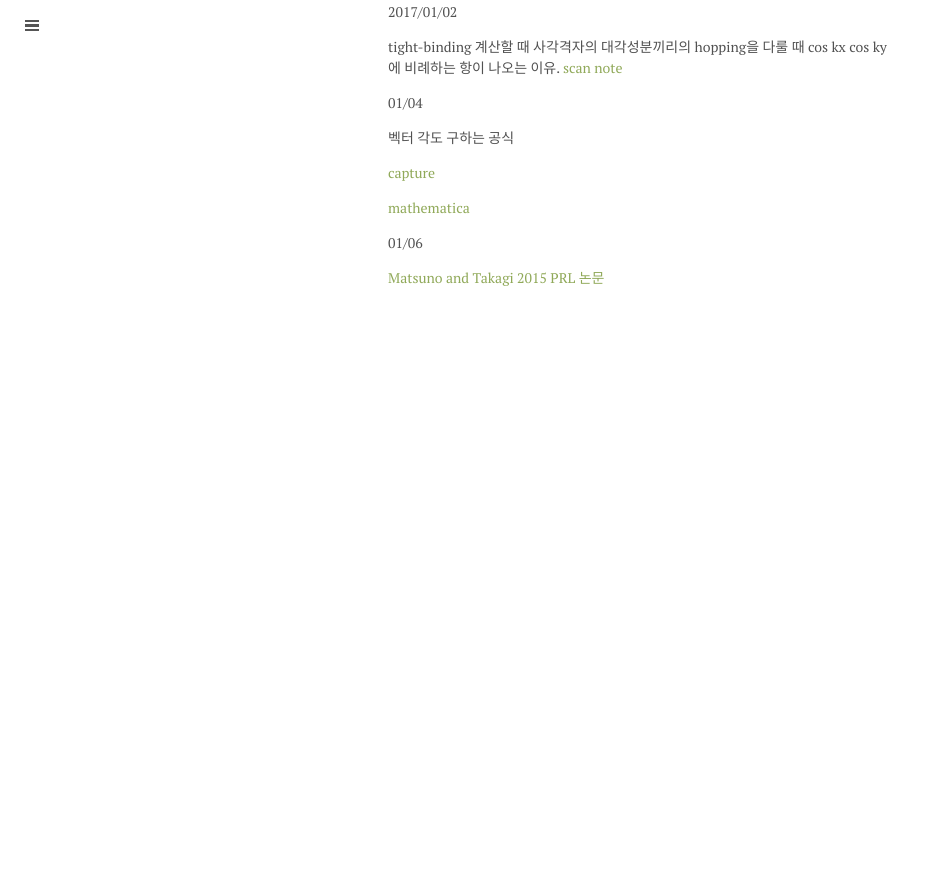
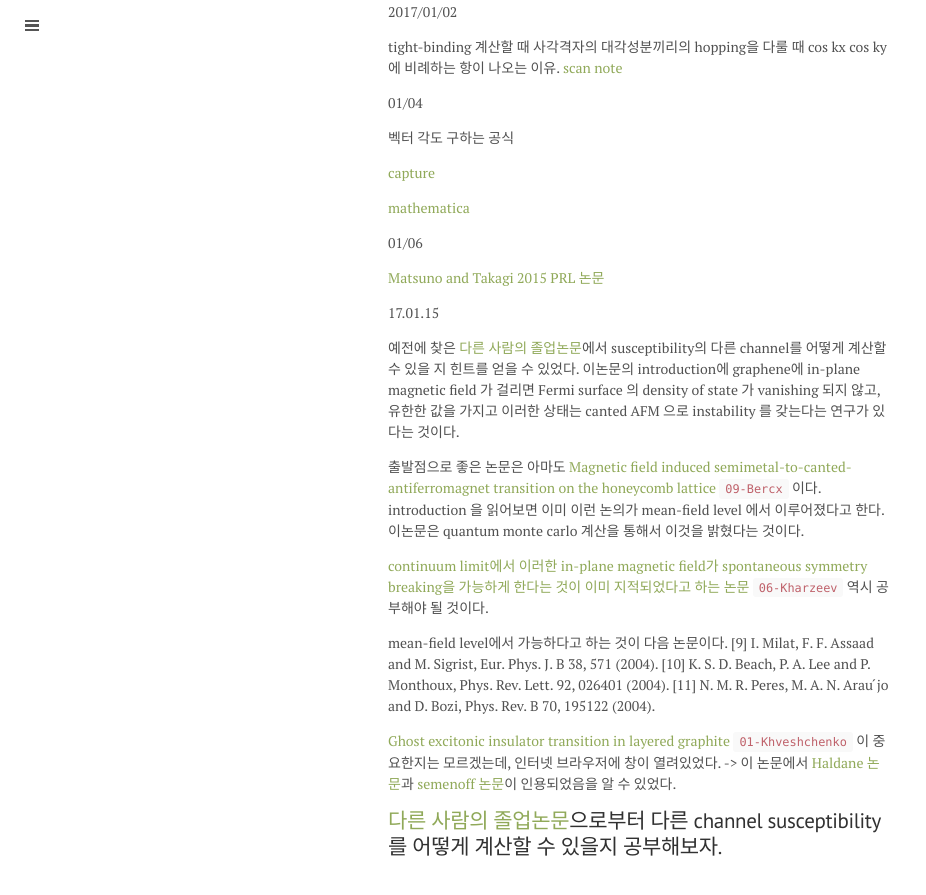
Before and after one commit to qkrwlsghdcjsworlt/work, a Jekyll site: the page built from iridates-note.md, in a window 1280 px wide and 900 px high, scrolled down 5495 px. Shown: the top 895 px of the window, without its empty margins (0-926 px from the left). Built offline with Jekyll 4.4.1, drawn with Linux system fonts in a browser that asks for light colours; formulas are drawn with MathJax 3; before the commit the page ends 5839 px from its top, so only the background shows below that.

Commit message:
“update”

```diff
--- a/iridates-note.md
+++ b/iridates-note.md
@@ -289,3 +289,25 @@ tight-binding 계산할 때 사각격자의 대각성분끼리의 hopping을 다
 01/06
 
 [Matsuno and Takagi 2015 PRL 논문]({{ site.baseurl }}/public/iridatesnotes/15-Matsuno-Takagi-PRL.pdf)
+
+
+17.01.15
+
+예전에 찾은 [다른 사람의 졸업논문]({{ site.baseurl }}/public/thesis/thesis2.pdf)에서 susceptibility의 다른 channel를 어떻게 계산할 수 있을 지 힌트를 얻을 수 있었다. 이논문의 introduction에 graphene에 in-plane magnetic field 가 걸리면 Fermi surface 의 density of state 가 vanishing 되지 않고, 유한한 값을 가지고 이러한 상태는 canted AFM 으로  instability 를 갖는다는 연구가 있다는 것이다.
+
+출발점으로 좋은 논문은 아마도 [Magnetic field induced semimetal-to-canted-antiferromagnet transition
+on the honeycomb lattice]({{ site.baseurl }}/public/susceptibility/0902.2922v2.pdf) `09-Bercx` 이다. introduction 을 읽어보면 이미 이런 논의가 mean-field level 에서 이루어졌다고 한다. 이논문은 quantum monte carlo 계산을 통해서 이것을 밝혔다는 것이다.
+
+[continuum limit에서 이러한 in-plane magnetic field가 spontaneous symmetry breaking을 가능하게 한다는 것이 이미 지적되었다고 하는 논문]({{ site.baseurl }}/public/susceptibility/0611251v1.pdf) `06-Kharzeev` 역시 공부해야 될 것이다.
+
+mean-field level에서 가능하다고 하는 것이 다음 논문이다.
+[9] I. Milat, F. F. Assaad and M. Sigrist, Eur. Phys. J. B
+38, 571 (2004).
+[10] K. S. D. Beach, P. A. Lee and P. Monthoux, Phys. Rev.
+Lett. 92, 026401 (2004).
+[11] N. M. R. Peres, M. A. N. Arau ́jo and D. Bozi, Phys. Rev. B 70, 195122 (2004).
+
+[Ghost excitonic insulator transition in layered graphite](https://arxiv.org/abs/cond-mat/0101306v4) `01-Khveshchenko` 이 중요한지는 모르겠는데, 인터넷 브라우저에 창이 열려있었다. -> 이 논문에서 [Haldane 논문](http://journals.aps.org/prl/abstract/10.1103/PhysRevLett.61.2015)과 [semenoff 논문](http://journals.aps.org/prl/abstract/10.1103/PhysRevLett.53.2449)이 인용되었음을 알 수 있었다.
+
+[다른 사람의 졸업논문]({{ site.baseurl }}/public/thesis/thesis2.pdf)으로부터 다른 channel susceptibility를 어떻게 계산할 수 있을지 공부해보자.
+---
```
Also changed, not shown: _posts/2017/2017-01-13-2D-magnetism.markdown (added, +15 -0 lines), 5 other files.
